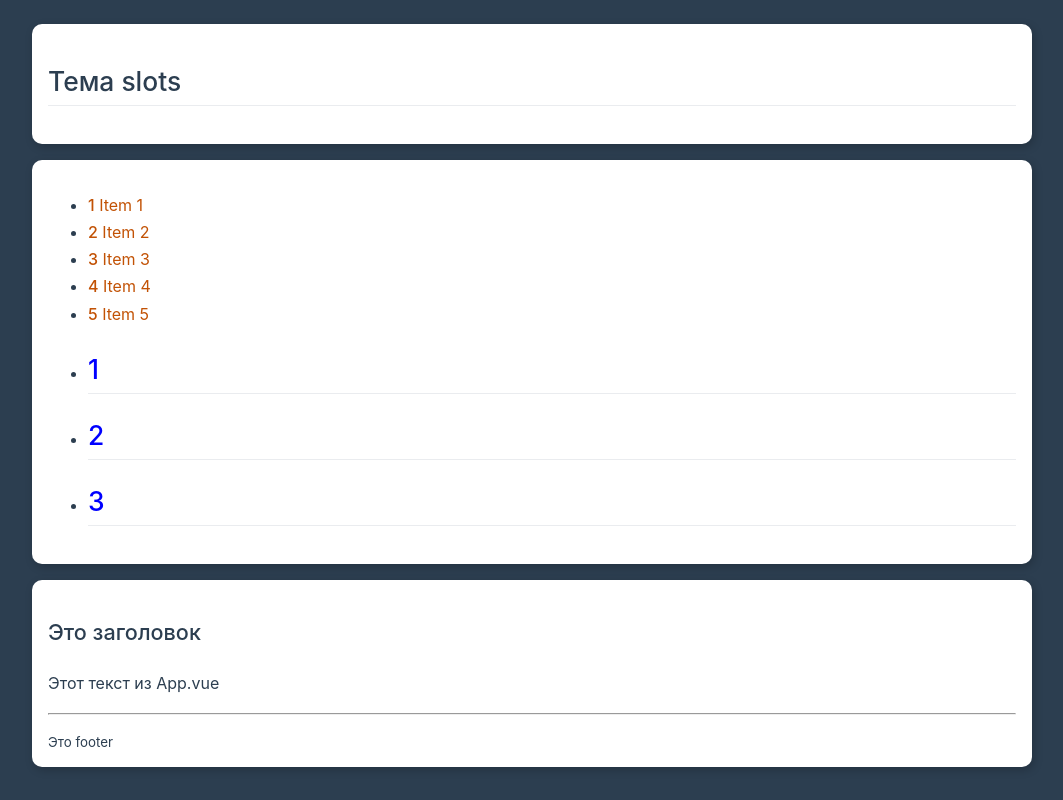
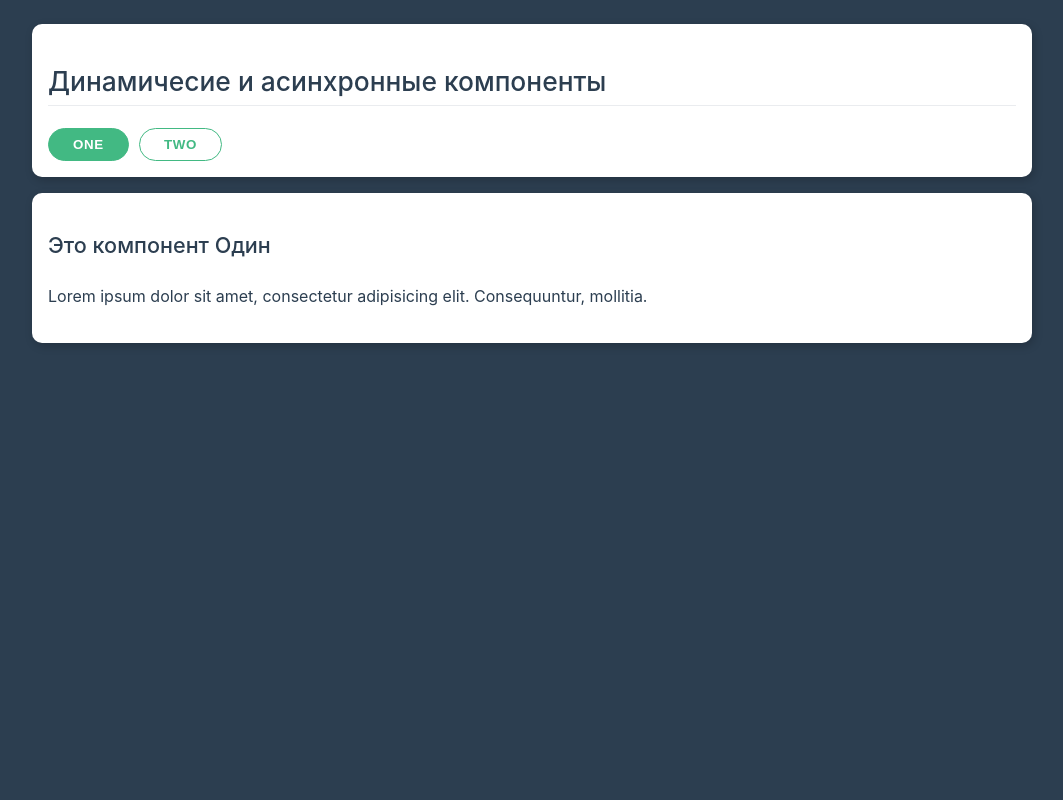
Before and after one commit to AAA55555/learn-vue3, a Vue app: page / in a window 1280 px wide. Shown: the whole page, without its empty margins (108-1171 px from the left). Built offline with nearby package versions, Linux system fonts and the light colour scheme.

Commit message:
6. Динамические компоненты

```diff
--- a/src/App.vue
+++ b/src/App.vue
@@ -1,49 +1,50 @@
 <template>
   <div class="container pt-1">
     <div class="card">
-      <h2>Тема slots</h2>
+      <h2>Динамичесие и асинхронные компоненты</h2>
+
+      <app-button
+          :color="active === 'one' ? 'primary' : ''"
+          @action="active = 'one'"
+      >
+        one
+      </app-button>
+      <app-button
+          :color="active === 'two' ? 'primary' : ''"
+          @action="active = 'two'"
+      >
+        two
+      </app-button>
     </div>
 
-    <app-list>
-<!--      <template #default="slotProps">-->
-      <template #default="{ iter, idx }">
-        <span style="color: #c25205;">
-          <strong>{{ idx + 1 }}</strong>
-          Item {{ iter }}
-        </span>
-      </template>
-      <template #footer="{ currentIndex }">
-        <span style="color: blue;">{{ currentIndex }}</span>
-      </template>
-    </app-list>
+    <component :is="componentName"></component>
 
-    <app-block>
-      <p>
-        Этот текст из App.vue
-      </p>
-
-      <template #header>
-        <h3>
-          Это заголовок
-        </h3>
-      </template>
-
-      <template v-slot:footer>
-        <hr>
-        <small>Это footer</small>
-      </template>
-    </app-block>
   </div>
 </template>
 
 <script>
 
-import AppBlock from "./AppBlock";
-import AppList from "./AppList";
-
+import AppButton from "./AppButton";
+import AppTextOne from "./AppTextOne";
+import AppTextTwo from "./AppTextTwo";
 export default {
   name: "App",
-  components: {AppBlock, AppList}
+  components: {AppButton, AppTextOne, AppTextTwo},
+  data() {
+    return {
+      active: 'one' //two
+    }
+  },
+  computed: {
+    componentName () {
+      // if (this.active === 'one') {
+      //   return 'app-text-one'
+      // }
+      // return 'app-text-two'
+
+      return 'app-text-' + this.active
+    }
+  }
 }
 </script>
 
--- /dev/null
+++ b/src/AppTextOne.vue
@@ -0,0 +1,16 @@
+<template>
+  <div class="card">
+    <h3>Это компонент Один</h3>
+    <p>Lorem ipsum dolor sit amet, consectetur adipisicing elit. Consequuntur, mollitia.</p>
+  </div>
+</template>
+
+<script>
+export default {
+  name: "AppTextOne"
+}
+</script>
+
+<style scoped>
+
+</style>
--- /dev/null
+++ b/src/AppTextTwo.vue
@@ -0,0 +1,18 @@
+<template>
+  <div class="card">
+    <h3>Это компонент Два</h3>
+    <p>Lorem ipsum dolor sit amet, consectetur adipisicing elit. Deserunt, modi?</p>
+    <hr>
+    <small>Lorem ipsum dolor sit amet.</small>
+  </div>
+</template>
+
+<script>
+export default {
+  name: "AppTextOne"
+}
+</script>
+
+<style scoped>
+
+</style>
```
Also changed, not shown: src/AppSlots.vue (added, +51 -0 lines).
